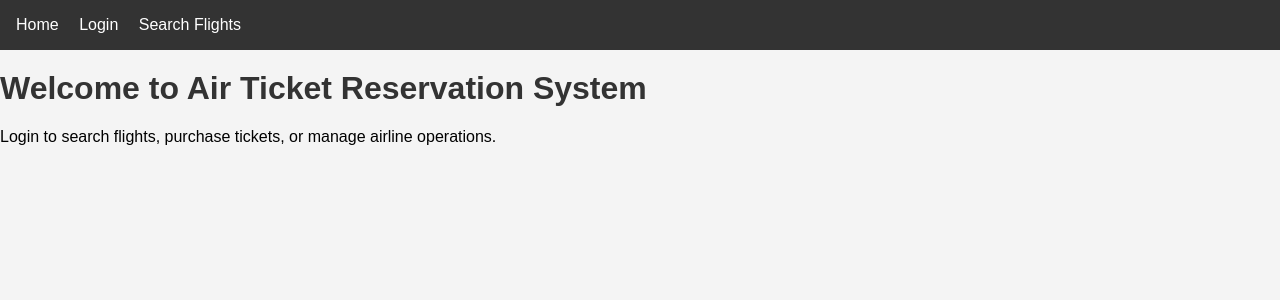
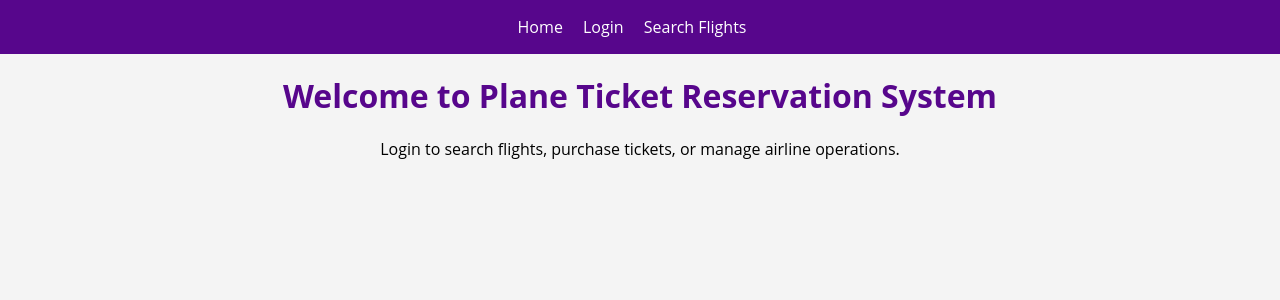
Before and after one commit to oofwite/DB-Flight_Track, a Flask app: page / in a window 1280 px wide. Shown: the top 300 px of the page. Run offline with Flask 3, Linux system fonts and the light colour scheme.

Commit message:
minor changes

```diff
--- a/static/style.css
+++ b/static/style.css
@@ -1,12 +1,12 @@
 body {
-    font-family: Arial, sans-serif;
+    font-family: Open Sans, sans-serif;
     margin: 0;
     padding: 0;
     background-color: #f4f4f4;
 }
 
 nav {
-    background-color: #333;
+    background-color: #57068c;
     padding: 1em;
 }
 
@@ -17,7 +17,7 @@ nav a {
 }
 
 h1 {
-    color: #333;
+    color: #57068c;
     margin-top: 20px;
 }
 
@@ -37,14 +37,14 @@ input, select, button {
 }
 
 button {
-    background-color: #4CAF50;
+    background-color: #330662;
     color: white;
     border: none;
     cursor: pointer;
 }
 
 button:hover {
-    background-color: #45a049;
+    background-color: #ab82c5;
 }
 
 .alert {
--- a/templates/base.html
+++ b/templates/base.html
@@ -7,9 +7,11 @@
 </head>
 <body>
     <nav>
-        <a href="{{ url_for('home') }}">Home</a>
-        <a href="{{ url_for('login') }}">Login</a>
-        <a href="{{ url_for('search_flights') }}">Search Flights</a>
+        <div style="text-align: center;">
+            <a href="{{ url_for('home') }}">Home</a>
+            <a href="{{ url_for('login') }}">Login</a>
+            <a href="{{ url_for('search_flights') }}">Search Flights</a>
+        </div>
     </nav>
     {% with messages = get_flashed_messages(with_categories=true) %}
         {% if messages %}
--- a/templates/index.html
+++ b/templates/index.html
@@ -1,6 +1,6 @@
 {% extends "base.html" %}
 {% block title %}Home{% endblock %}
 {% block content %}
-<h1>Welcome to Air Ticket Reservation System</h1>
-<p>Login to search flights, purchase tickets, or manage airline operations.</p>
+<h1 style="text-align: center;">Welcome to Plane Ticket Reservation System</h1>
+<p style="text-align: center;">Login to search flights, purchase tickets, or manage airline operations.</p>
 {% endblock %}
```
